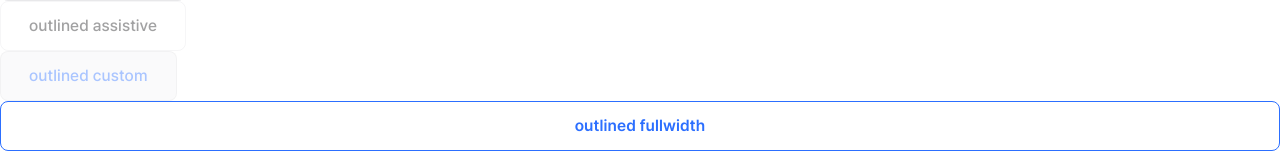
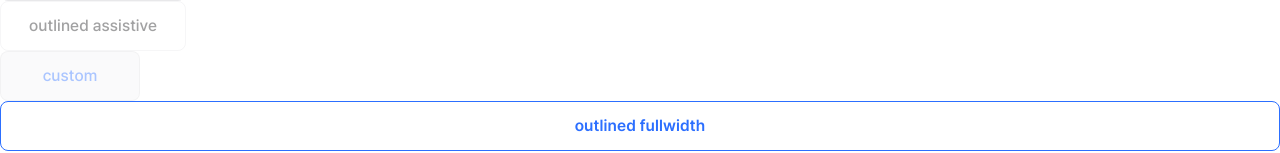
Before and after one commit to gustn99/ai-lex-web, a React (Vite) app: page / in a window 1280 px wide. Shown: the part 487-640 px from the top of the page. Built offline with nearby package versions, Linux system fonts and the light colour scheme.

Commit message:
feat: 고정 width 커버를 위한 className prop 추가

```diff
--- a/src/components/common/Button.tsx
+++ b/src/components/common/Button.tsx
@@ -12,8 +12,9 @@ export interface ButtonProps {
 	disabled?: boolean;
 	loading?: boolean;
 	fullWidth?: boolean;
-	contentColor?: string;
-	backgroundColor?: string;
+	contentColor?: string; // utility class
+	backgroundColor?: string; // utility class
+	className?: string;
 	children?: React.ReactNode;
 }
 
@@ -30,6 +31,7 @@ export default function Button({
 	contentColor,
 	backgroundColor,
 	children,
+	className,
 }: ButtonProps) {
 	const buttonStyle = {
 		solid: {
@@ -74,6 +76,7 @@ export default function Button({
 					interaction[appearance],
 					contentColor,
 					backgroundColor,
+					className,
 				),
 			)}
 		>
--- a/src/pages/Home/Home.tsx
+++ b/src/pages/Home/Home.tsx
@@ -44,8 +44,9 @@ export default function Home() {
 					contentColor="text-primary-normal"
 					backgroundColor="bg-fill-normal"
 					disabled
+					className="w-35"
 				>
-					outlined custom
+					custom
 				</Button>
 				<Button appearance="outlined" fullWidth>
 					outlined fullwidth
```
